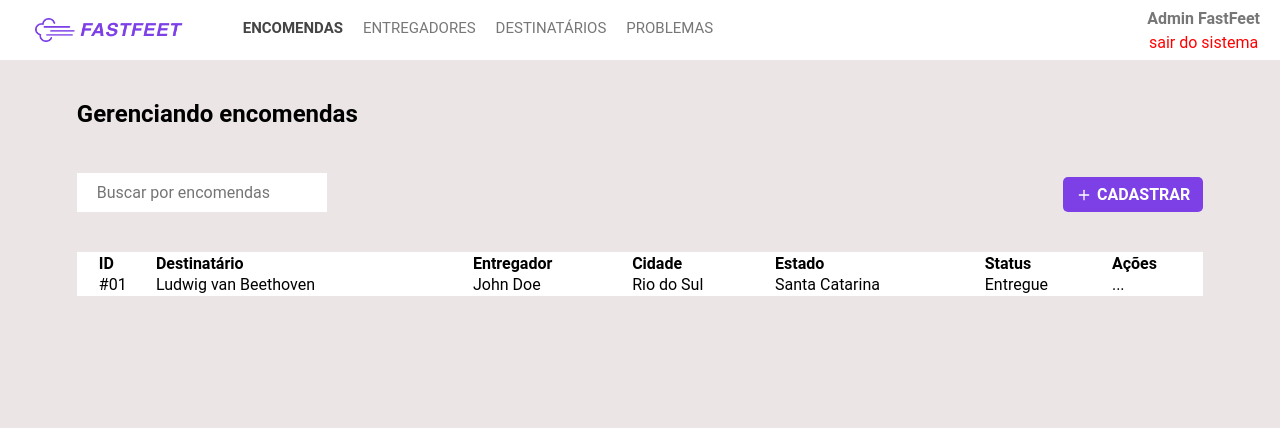
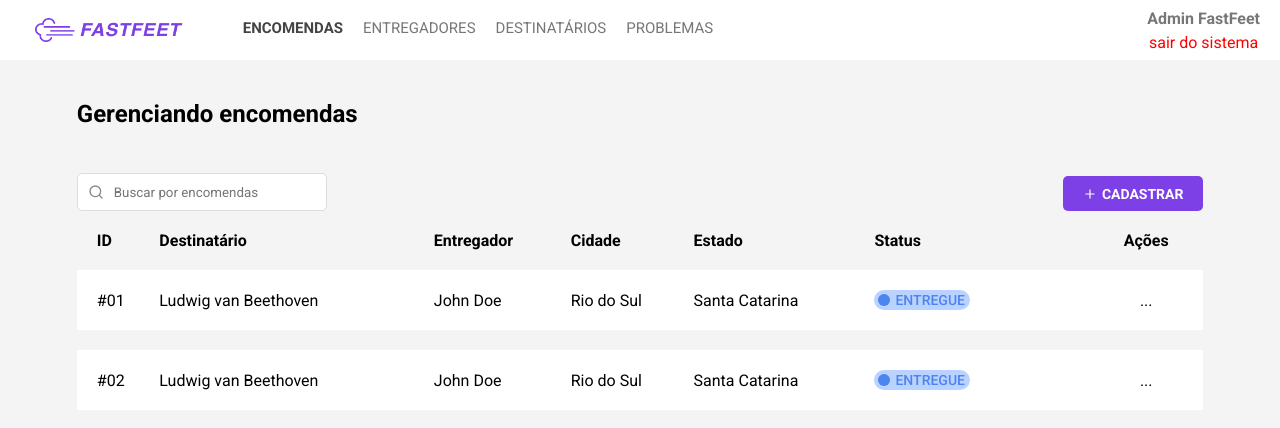
Before and after one commit to CleberSalustiano/gostack-challenges-from-scratch, a React (Create React App) app in the folder challenges/challenge05/: page /orders in a window 1280 px wide. Shown: the top 428 px of the page. Built offline with nearby package versions, Linux system fonts and the light colour scheme.

Commit message:
feat: CourierPage stared, Status component uncompleted

```diff
--- a/challenges/challenge05/public/index.html
+++ b/challenges/challenge05/public/index.html
@@ -7,6 +7,12 @@
             name="description"
             content="Web site created using create-react-app"
         />
+        <link rel="preconnect" href="https://fonts.googleapis.com" />
+        <link rel="preconnect" href="https://fonts.gstatic.com" crossorigin />
+        <link
+            href="https://fonts.googleapis.com/css2?family=Roboto:wght@300;400;500;700&display=swap"
+            rel="stylesheet"
+        />
         <title>FastFeet</title>
     </head>
     <body>
--- a/challenges/challenge05/src/components/Button/index.tsx
+++ b/challenges/challenge05/src/components/Button/index.tsx
@@ -9,8 +9,8 @@ interface ButtonProps extends ButtonHTMLAttributes<HTMLButtonElement>{
 const Button : React.FC<ButtonProps> = ({pageRef, children}) => {
     return (
         <Container>
-            <FiPlus />
             <a href={pageRef}>
+                <FiPlus />
                 {children}
             </a>
         </Container>
--- a/challenges/challenge05/src/components/Button/style.ts
+++ b/challenges/challenge05/src/components/Button/style.ts
@@ -1,22 +1,22 @@
-import styled from "styled-components";
+import styled from 'styled-components';
 
 export const Container = styled.div`
-    display: flex;
-    background-color: #7d40e7;
-    width: 140px;
-    height: 35px;
-    align-items: center;
-    justify-content: center;
-    border-radius: 5px;
-
     svg {
         color: white;
         margin-right: 5px;
     }
 
     a {
+        align-items: center;
+        justify-content: center;
+        background-color: #7d40e7;
+        width: 140px;
+        height: 35px;
         text-decoration: none;
         color: white;
         font-weight: 700;
+        font-size: 14px;
+        display: flex;
+        border-radius: 5px;
     }
-`
+`;
--- a/challenges/challenge05/src/components/Header/index.tsx
+++ b/challenges/challenge05/src/components/Header/index.tsx
@@ -1,6 +1,7 @@
 import React from 'react';
 import { Container, Navigation } from './style';
 import fastFeetLogo from '../../assets/fastfeet-logo.png';
+import { Link } from 'react-router-dom';
 
 interface HeaderProp {
     bold: 'orders' | 'couriers' | 'recipients' | 'problems';
@@ -15,38 +16,38 @@ const Header: React.FC<HeaderProp> = ({ bold }) => {
                     <ul>
                         <li>
                             {bold === 'orders' ? (
-                                <a href="/orders" className="bold">
+                                <Link to="/orders" className="bold">
                                     ENCOMENDAS
-                                </a>
+                                </Link>
                             ) : (
-                                <a href="/orders">ENCOMENDAS</a>
+                                <Link to="/orders">ENCOMENDAS</Link>
                             )}
                         </li>
                         <li>
                             {bold === 'couriers' ? (
-                                <a href="/couriers" className="bold">
+                                <Link to="/couriers" className="bold">
                                     ENTREGADORES
-                                </a>
+                                </Link>
                             ) : (
-                                <a href="/couriers">ENTREGADORES</a>
+                                <Link to="/couriers">ENTREGADORES</Link>
                             )}
                         </li>
                         <li>
                             {bold === 'recipients' ? (
-                                <a href="/recipients" className="bold">
+                                <Link to="/recipients" className="bold">
                                     DESTINATÁRIOS
-                                </a>
+                                </Link>
                             ) : (
-                                <a href="/recipients">DESTINATÁRIOS</a>
+                                <Link to="/recipients">DESTINATÁRIOS</Link>
                             )}
                         </li>
                         <li>
                             {bold === 'problems' ? (
-                                <a href="/problems" className="bold">
+                                <Link to="/problems" className="bold">
                                     PROBLEMAS
-                                </a>
+                                </Link>
                             ) : (
-                                <a href="/problems">PROBLEMAS</a>
+                                <Link to="/problems">PROBLEMAS</Link>
                             )}
                         </li>
                     </ul>
--- a/challenges/challenge05/src/components/SearchInput/style.ts
+++ b/challenges/challenge05/src/components/SearchInput/style.ts
@@ -5,6 +5,8 @@ export const Container = styled.div`
     padding: 10px;
     background-color: white;
     width: 250px;
+    border: 1px solid #ddd;
+    border-radius: 5px;
 
     svg {
         color: #888;
--- /dev/null
+++ b/challenges/challenge05/src/components/Status/index.tsx
@@ -0,0 +1,18 @@
+import React, { ButtonHTMLAttributes } from "react";
+import { Container } from "./style";
+import { FiCircle } from "react-icons/fi";
+
+export interface StatusProps{
+    status: "PENDENTE" | "ENTREGUE" | "RETIRADA" | "CANCELADA";
+}
+
+const Status : React.FC<StatusProps> = ({status}) => {
+    return (
+        <Container status={status}>
+            <FiCircle />
+            {status}
+        </Container>
+    )
+}
+
+export default Status;
--- /dev/null
+++ b/challenges/challenge05/src/components/Status/style.ts
@@ -0,0 +1,27 @@
+import styled, { css } from "styled-components";
+import { StatusProps } from ".";
+
+export const Container = styled.div<StatusProps>`
+    padding: 2px;
+    display: inline-flex;
+    align-items: center;
+    background-color: #BAD2FF;
+    color: #4D85EE;
+    border-radius: 10px;
+    font-size: 14px;
+    font-family: 'Roboto', sans-serif;
+    font-weight: 500;
+    padding-right: 5px;
+
+    svg {
+        margin-right: 5px;
+        margin-left: 2px;
+        background-color: #4D85EE;
+        border-radius: 50%;
+        width: 12px;
+        height: 12px;
+    }
+
+    ${props => props.status === "ENTREGUE" && css`
+    `}
+`
--- /dev/null
+++ b/challenges/challenge05/src/pages/CourierPage/index.tsx
@@ -0,0 +1,10 @@
+import React from "react";
+import Header from "../../components/Header";
+
+const CourierPage: React.FC = () => {
+    return <>
+        <Header bold="couriers" />
+    </>
+}
+
+export default CourierPage;
--- a/challenges/challenge05/src/pages/OrderPage/index.tsx
+++ b/challenges/challenge05/src/pages/OrderPage/index.tsx
@@ -2,6 +2,7 @@ import React from 'react';
 import Button from '../../components/Button';
 import Header from '../../components/Header';
 import SearchInput from '../../components/SearchInput';
+import Status from '../../components/Status';
 import { Container, Main, Table } from './style';
 
 const OrderPage: React.FC = () => {
@@ -37,7 +38,20 @@ const OrderPage: React.FC = () => {
                         <td>John Doe</td>
                         <td>Rio do Sul</td>
                         <td>Santa Catarina</td>
-                        <td>Entregue</td>
+                        <td>
+                            <Status status="ENTREGUE" />
+                        </td>
+                        <td>...</td>
+                    </tr>
+                    <tr>
+                        <td>#02</td>
+                        <td>Ludwig van Beethoven</td>
+                        <td>John Doe</td>
+                        <td>Rio do Sul</td>
+                        <td>Santa Catarina</td>
+                        <td>
+                            <Status status="ENTREGUE" />
+                        </td>
                         <td>...</td>
                     </tr>
                 </Table>
--- a/challenges/challenge05/src/pages/OrderPage/style.ts
+++ b/challenges/challenge05/src/pages/OrderPage/style.ts
@@ -6,12 +6,13 @@ export const Container = styled.div`
     align-items: flex-end;
 
     & > div {
-        margin: 40px 0;
+        margin-top: 40px;
     }
 
     h2 {
         margin-bottom: 45px;
     }
+
 `;
 
 export const Main = styled.main`
@@ -23,10 +24,21 @@ export const Table = styled.table`
     width: 100%;
     align-items: center;
     text-align: left;
-    padding-left: 20px;
-    background-color: white;
+    border-collapse: separate;
+    border-spacing: 0 20px;
 
-    tr {
+    tr td {
         background-color: white;
+        padding: 20px 0;
     }
+
+    tr td:first-child, tr th:first-child {
+        padding-left: 20px;
+    }
+
+    tr td:last-child, tr th:last-child {
+        padding-left: 50px;
+        text-align: center;
+    }
+
 `;
--- a/challenges/challenge05/src/routes/index.tsx
+++ b/challenges/challenge05/src/routes/index.tsx
@@ -1,12 +1,14 @@
 /* eslint-disable react/function-component-definition */
 import React from 'react';
 import { Routes, Route } from 'react-router-dom';
+import CourierPage from '../pages/CourierPage';
 import OrderPage from '../pages/OrderPage';
 
 const ApplicationRoutes: React.FC = () => (
-  <Routes>
-    <Route path="/orders" element={<OrderPage />} />
-  </Routes>
+    <Routes>
+        <Route path="/orders" element={<OrderPage />} />
+        <Route path="/couriers" element={<CourierPage />} />
+    </Routes>
 );
 
 export default ApplicationRoutes;
--- a/challenges/challenge05/src/styles/global.tsx
+++ b/challenges/challenge05/src/styles/global.tsx
@@ -1,5 +1,4 @@
 import { createGlobalStyle } from 'styled-components';
-
 
 export default createGlobalStyle`
   *{
@@ -10,16 +9,17 @@ export default createGlobalStyle`
   }
 
   body {
-    background-color: #ebe5e5;
+    background-color: #f4f4f4;
     -webkit-font-smoothing: antialiased;
   }
 
   body, input, button {
-    font: 16px Roboto, sans-serif;
+    font-family: 'Roboto', sans-serif;
   }
 
-  #root {
-  }
+  /* #root {
+
+  } */
 
   button {
     cursor: pointer;
```
Lines whose indentation alone changed are shown as unchanged.
